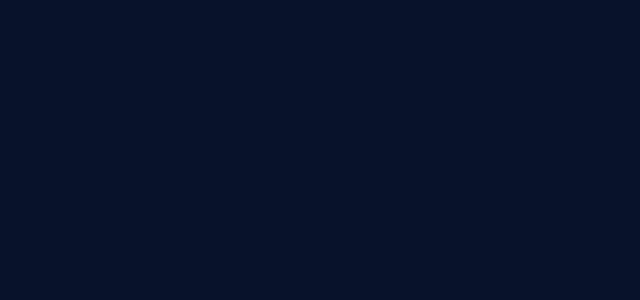
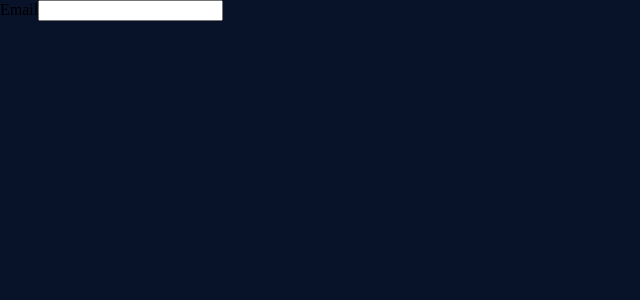
Before and after one commit to strawndri/react-form, a React (Create React App) app: page / in a window 1280 px wide. Shown: the top 300 px of the page, without its empty margins (0-640 px from the left). Built offline with nearby package versions, Linux system fonts and the light colour scheme.

Commit message:
Create form

```diff
--- a/src/App.js
+++ b/src/App.js
@@ -1,11 +1,15 @@
 import Main from "./components/Main";
+import Form from "./components/Form";
+
+import Field from "./components/Field";
 
 function App() {
   return (
     <Main>
-      {/* <Form>
-        <Field.text />
-      </Form> */}
+      <Form>
+        <Field.Text label="Email" type="email" name="email"/>
+        {/* União Label + Input */}
+      </Form>
     </Main>
   );
 }
--- /dev/null
+++ b/src/components/Field/Content/index.js
@@ -0,0 +1,7 @@
+import styled from "styled-components";
+
+const Content = styled.span`
+
+`
+
+export default Content;
--- /dev/null
+++ b/src/components/Field/Input/index.js
@@ -0,0 +1,7 @@
+import styled from "styled-components";
+
+const Input = styled.input`
+
+`
+
+export default Input;
--- /dev/null
+++ b/src/components/Field/Label/index.js
@@ -0,0 +1,7 @@
+import styled from "styled-components";
+
+const Label = styled.label`
+
+`
+
+export default Label;
--- /dev/null
+++ b/src/components/Field/index.js
@@ -0,0 +1,19 @@
+import React from "react";
+
+import Label from "./Label";
+import Content from "./Content";
+import Input from "./Input";
+
+const Text = ({label, type, name}) => (
+  <Label>
+    <Content>{label}</Content>
+    <Input type={type} name={name}/>
+  </Label>
+);
+
+// Objeto do Field
+const Field = {
+    Text,
+};
+
+export default Field;
--- /dev/null
+++ b/src/components/Form/index.js
@@ -0,0 +1,7 @@
+import styled from "styled-components";
+
+const Form = styled.form`
+
+`
+
+export default Form;
```
